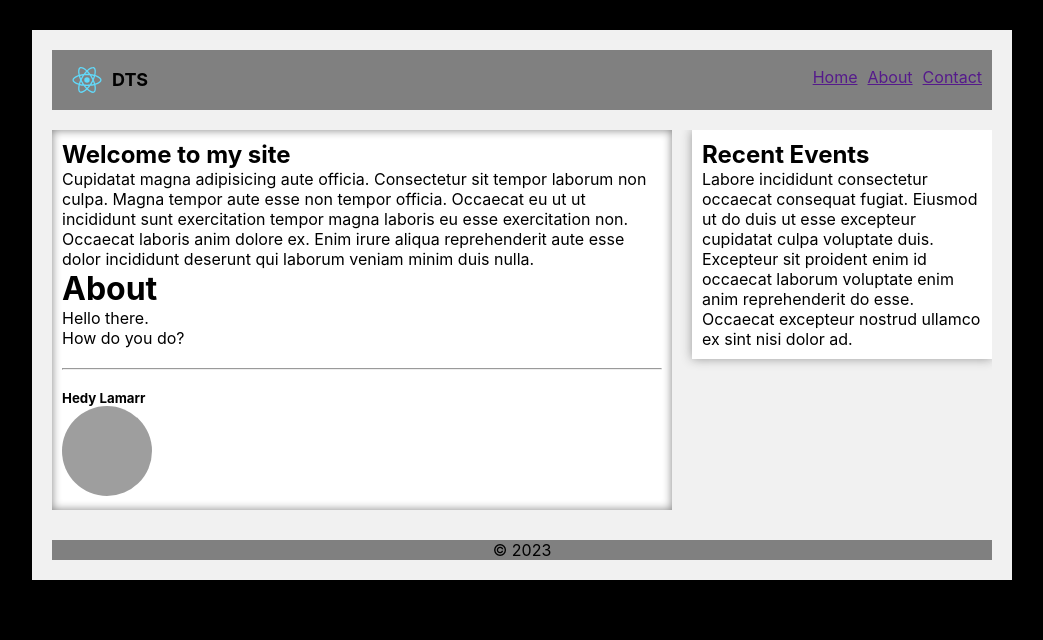
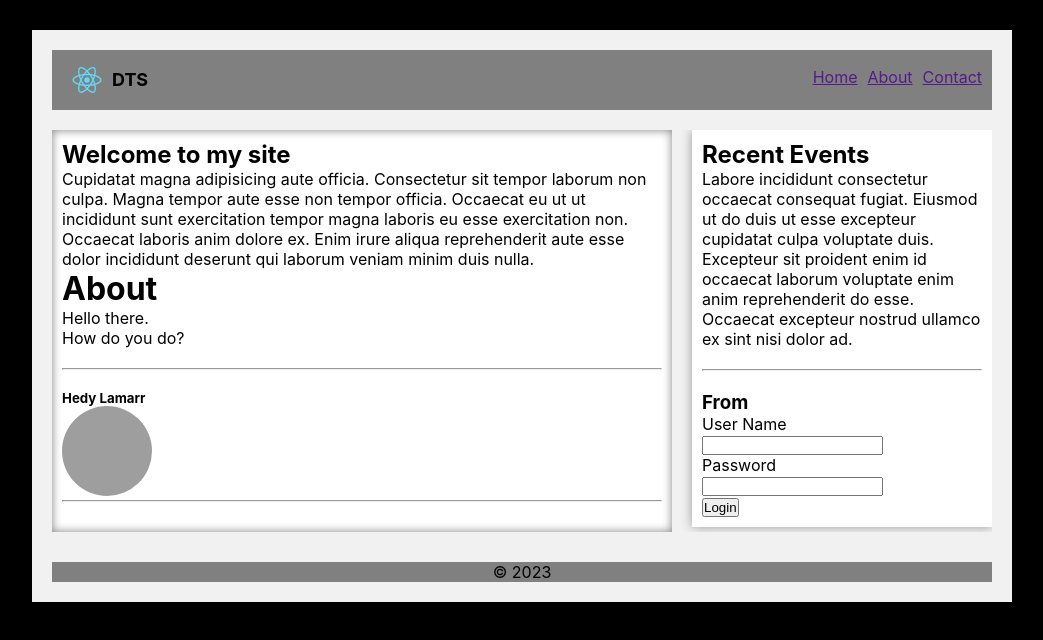
Before and after one commit to MuhammadArif7/rjs-09, a React (Create React App) app: page / in a window 1280 px wide. Shown: the top 640 px of the page, without its empty margins (118-1161 px from the left). Built offline with nearby package versions, Linux system fonts and the light colour scheme; grey boxes are pictures that could not be loaded.

Commit message:
Conditional Rendering

```diff
--- a/src/App.js
+++ b/src/App.js
@@ -2,6 +2,7 @@ import logo from './logo.svg';
 import './App.css';
 import { AboutPage } from './AboutPage.js';
 import Profile from './UserData';
+import { ConditionalRendering } from './ConditionalRendering';
 function MyHeader() {
   return (
     <div className='Header'>
@@ -23,6 +24,7 @@ function Content() {
       <AboutPage />
       <br/><hr/><br/>
       <Profile/>
+      <br/><hr/><br/>
     </div>
   )
 }
@@ -32,6 +34,8 @@ function Sidebar() {
     <div className='Sidebar'>
       <h2>Recent Events</h2>
       <p>Labore incididunt consectetur occaecat consequat fugiat. Eiusmod ut do duis ut esse excepteur cupidatat culpa voluptate duis. Excepteur sit proident enim id occaecat laborum voluptate enim anim reprehenderit do esse. Occaecat excepteur nostrud ullamco ex sint nisi dolor ad.</p>
+    <br /><hr /><br/>
+    <ConditionalRendering/>
     </div>
   )
 }
--- /dev/null
+++ b/src/ConditionalRendering.js
@@ -0,0 +1,39 @@
+import React from 'react'
+
+function AdminPanel(){
+    return(
+        <div><h2>Welcome Admin!</h2></div>
+    )
+}
+
+function LoginForm(){
+    return(
+    <div>
+        <h3>From</h3>
+        <form>
+        <label>User Name</label> <br/>
+        <input type='text'/><br/>
+        <label>Password</label> <br/>
+        <input type='password'/><br/>
+        <input type='submit' value="Login" />
+        </form>
+    </div>
+    )
+}
+
+export function ConditionalRendering(isLoggedIn) {
+    let content;
+    isLoggedIn = false;
+    if (isLoggedIn)
+    {
+        content = <AdminPanel />;
+    } else
+    {
+        content = <LoginForm />;
+    }
+    return (
+    <div>
+    {content}
+    </div>
+    );
+}
```
